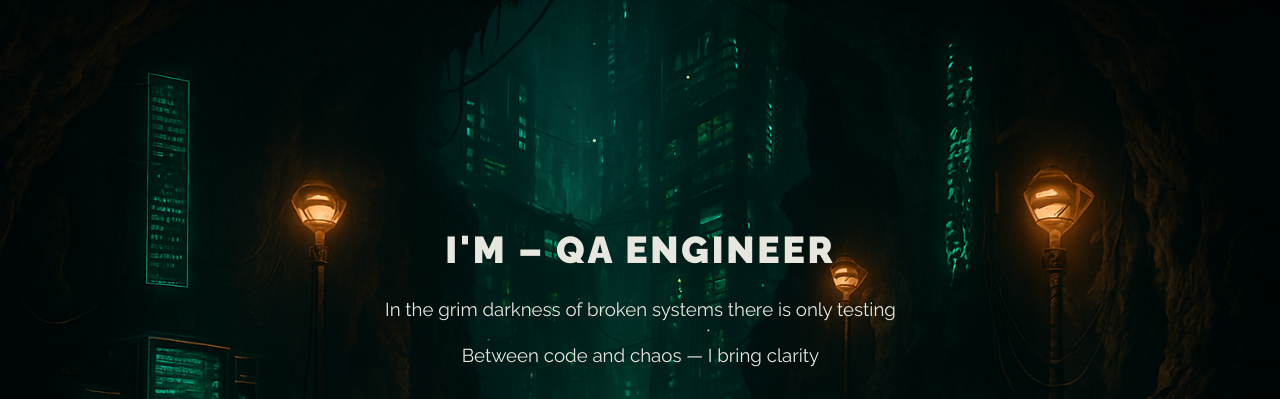
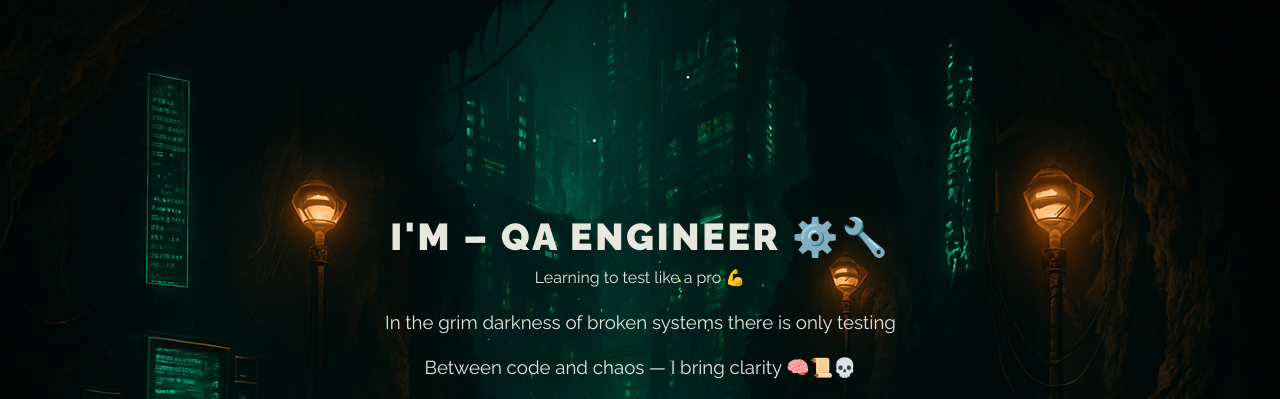
Before and after one commit to Aleksandra-Testing/Aleksandra-Testing.github.io, a plain HTML site: page index.html in a window 1280 px wide. Shown: the part 863-1262 px from the top of the page. Drawn offline with nearby package versions, Linux system fonts and the light colour scheme.

Commit message:
Добавила эмодзи и новую строку

```diff
--- a/index.html
+++ b/index.html
@@ -48,12 +48,15 @@
 			<article class="main-article" style="background-image: url(img/dungeon.jpg);">
 
   <div class="main-article__content" style="text-align: center;">
-  <h2 class="main-article__header">I'M – QA Engineer</h2>
+  <h2 class="main-article__header">I'M – QA Engineer ⚙️🔧</h2>
+
+  <p>Learning to test like a pro 💪</p> <!-- This line was added in my custom branch -->
+
   <p class="main-article__paragraph">
     In the grim darkness of broken systems there is only testing
   </p>
   <p class="main-article__paragraph">
-    Between code and chaos — I bring clarity
+    Between code and chaos — I bring clarity 🧠📜💀
   </p>
 
   <!-- Перемещаем соцсети внутрь -->
```
